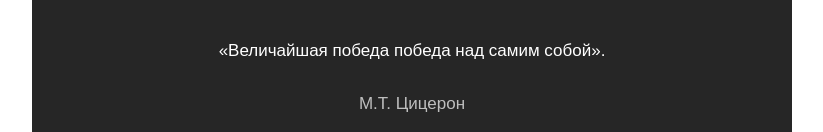
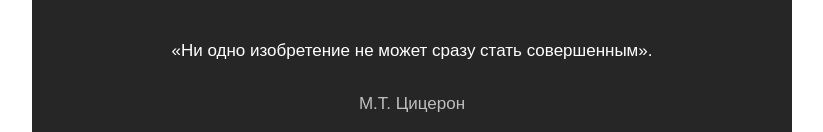
Before and after one commit to AnastasiaQA1/_Myportfolio, a plain HTML site: page index.html in a window 1280 px wide. Shown: the part 1052-1184 px from the top of the page, without its empty margins (228-1051 px from the left). Drawn offline with Linux system fonts and the light colour scheme; files whose address does not match are found by name.

Commit message:
вернуть

```diff
--- a/index.html
+++ b/index.html
@@ -86,7 +86,7 @@
 					</div>
 					<div class="row">
 						<div class="col-md-12 fh5co-counter">
-								<h3 class="border-bottom" style="font-size:17px">«Величайшая победа победа над самим собой».</h3>
+								<h3 class="border-bottom" style="font-size:17px">«Ни одно изобретение не может сразу стать совершенным».</h3>
 								<p style="font-size:17px"> М.Т. Цицерон</p>
 						</div>
 					</div>
```
